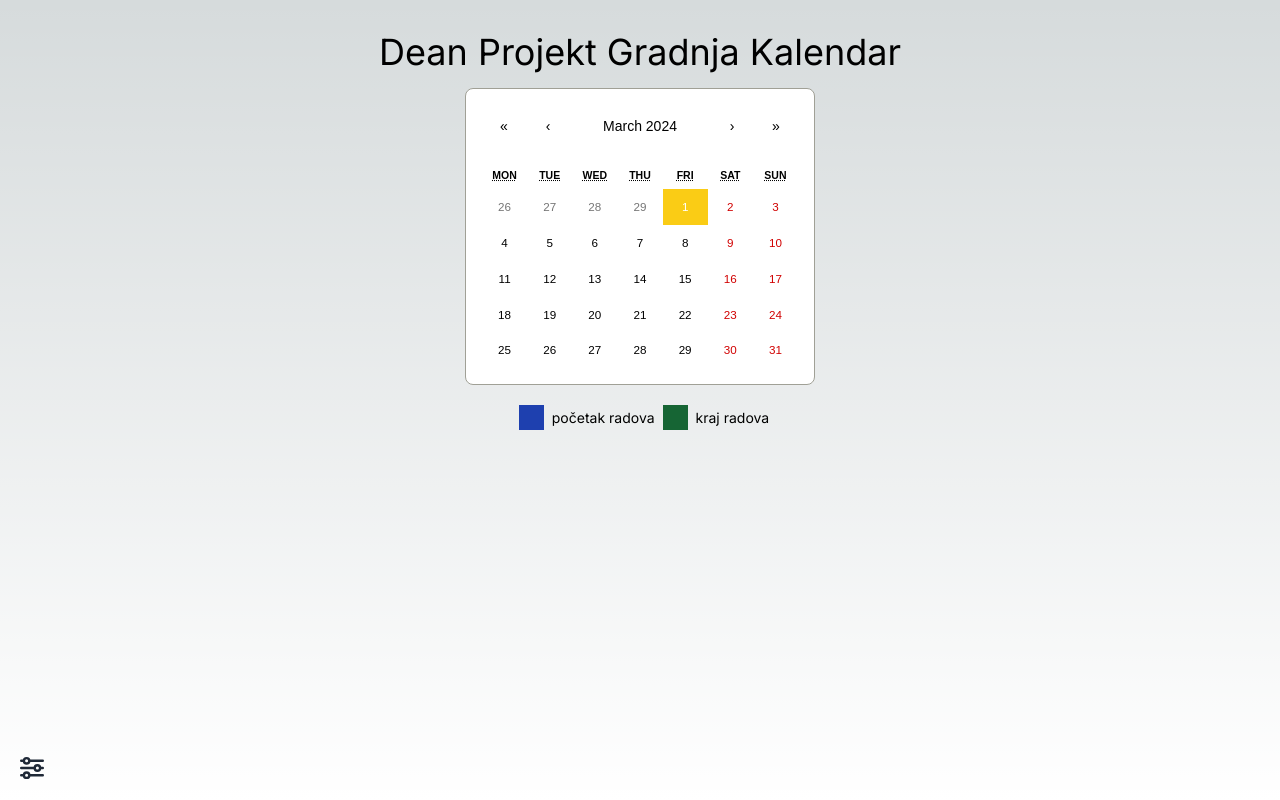
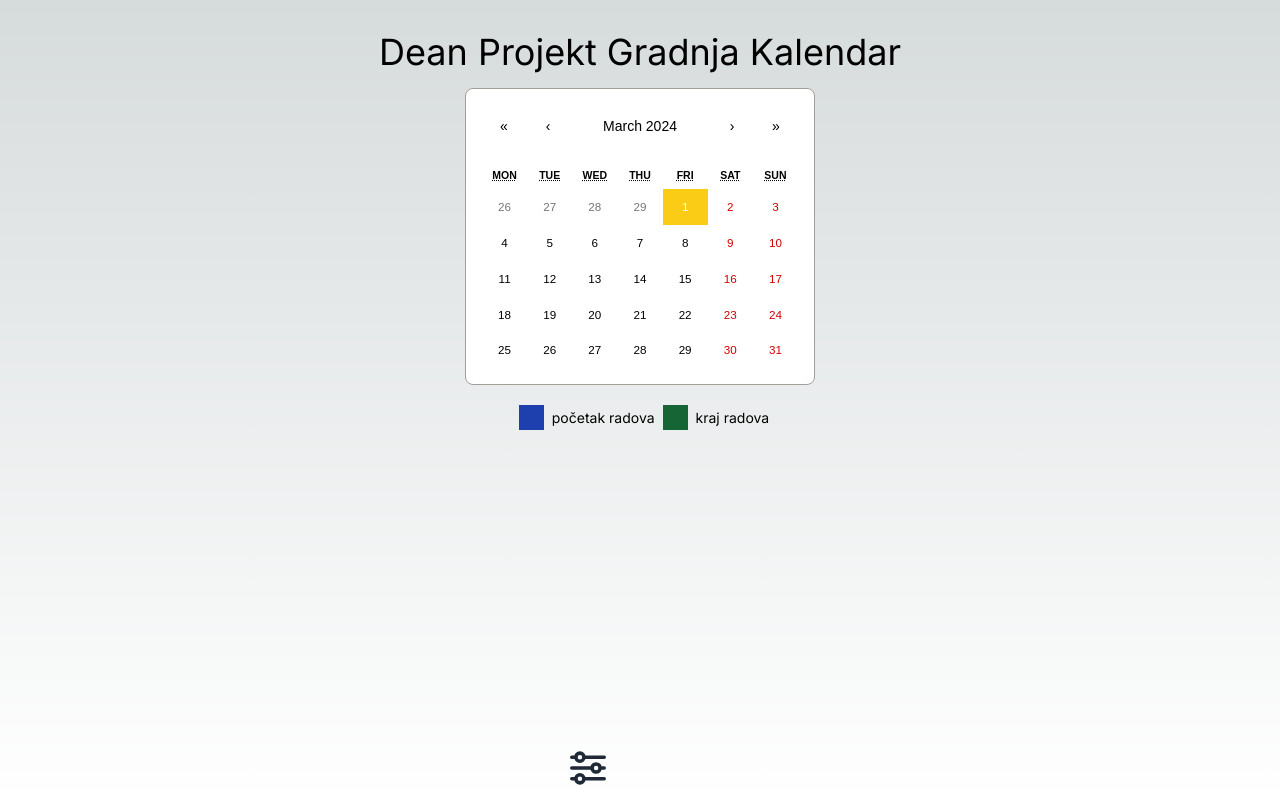
Before and after one commit to steve958/projekt-gradnja-kalendar, a Next.js app: page / in a window 1280 px wide. Built offline with nearby package versions, Linux system fonts and the light colour scheme; no server answers; the database is empty.

Commit message:
config button scale

```diff
--- a/app/globals.css
+++ b/app/globals.css
@@ -81,9 +81,10 @@ body {
 }
 
 .config-button {
+  scale: 1.5;
   position: absolute;
   bottom: 20px;
-  left: 20px;
+  left: 45%;
 }
 
 #close-drawer {
```
Also changed, not shown: 1 other file (tests, documents, lock files or other folders).
